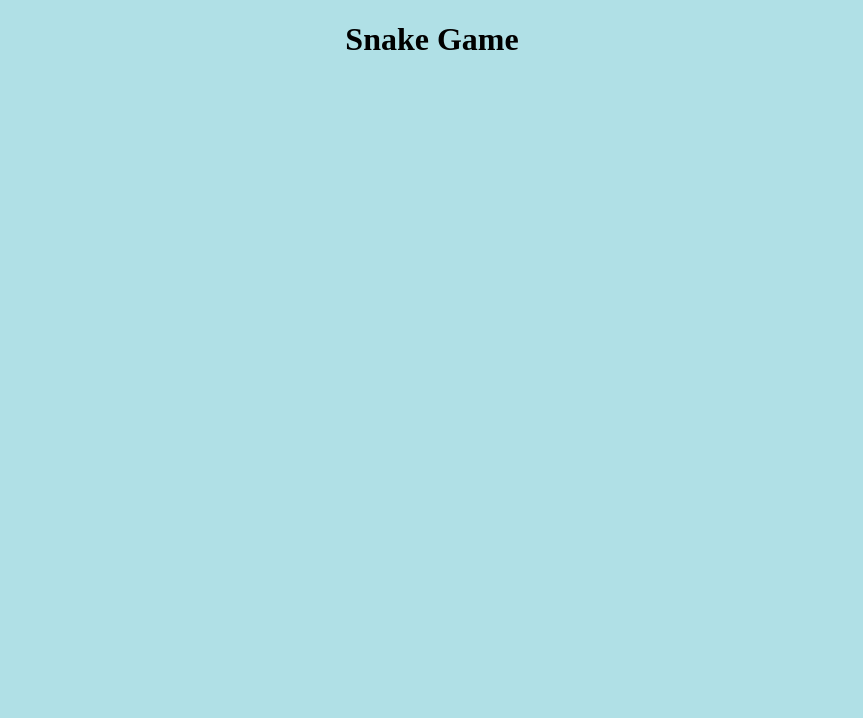
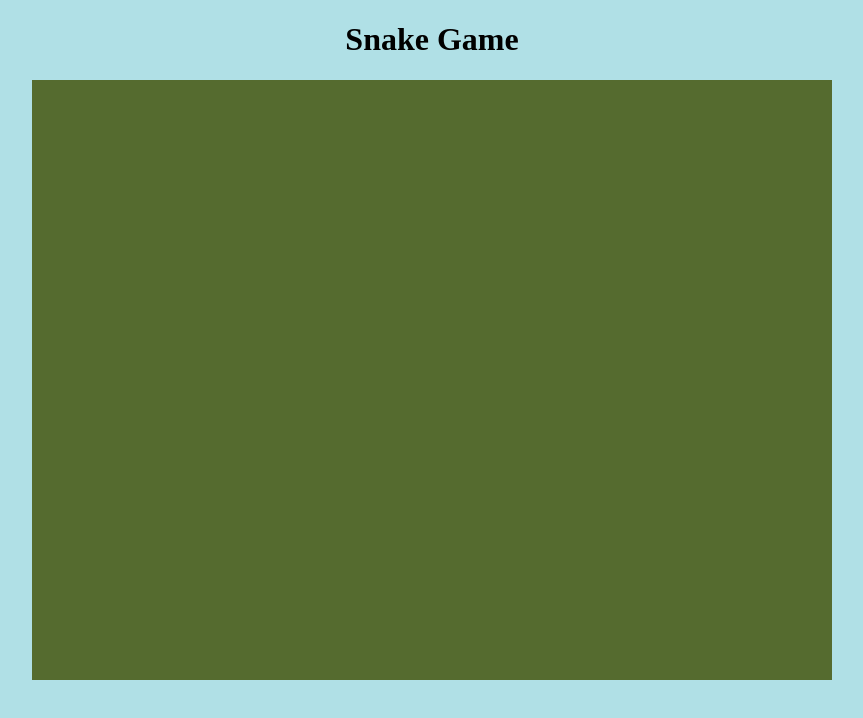
Before and after one commit to suryapratapsingh26/snake-game, a React app in the folder frontend/: page / in a window 1280 px wide. Shown: the top 718 px of the page, without its empty margins (208-1071 px from the left). Built offline with nearby package versions, Linux system fonts and the light colour scheme; the HTML template or start-up script is replaced by a standard one.

Commit message:
fix formatting

```diff
--- a/frontend/src/App.css
+++ b/frontend/src/App.css
@@ -1,7 +1,7 @@
 .title {
   text-align: center;
 }
-.Board {
+.board {
   width: 800px;
   height: 600px;
   background-color: darkolivegreen;
```
Also changed, not shown: frontend/src/App.jsx (+8 -9 lines). Lines whose indentation alone changed are shown as unchanged.
